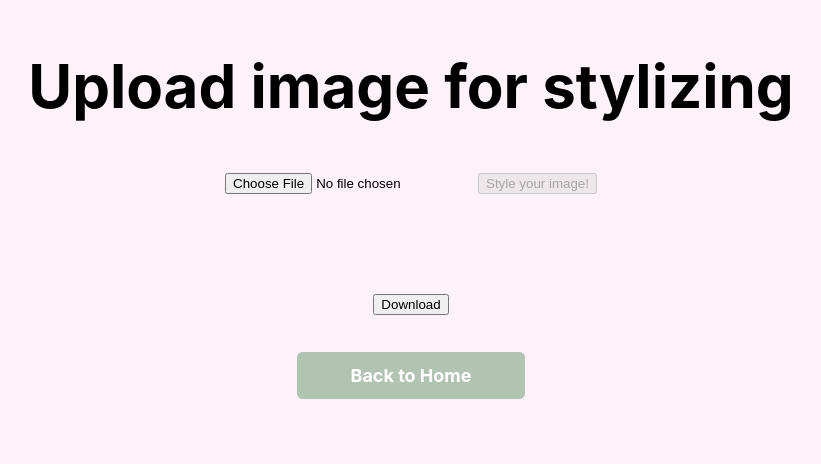
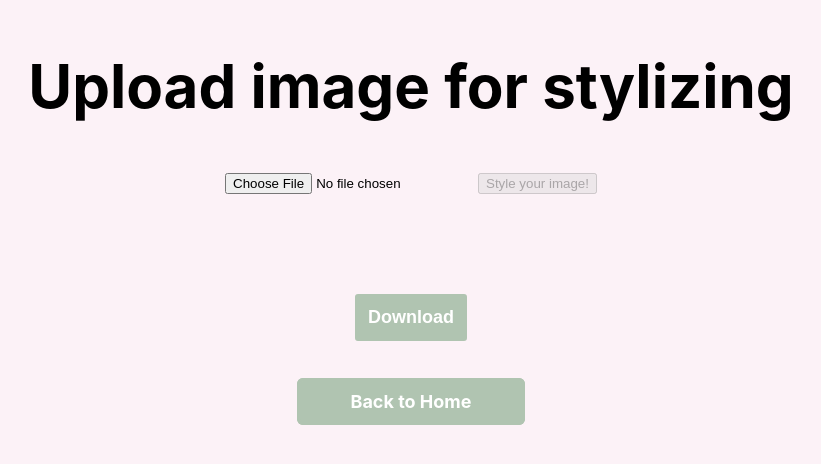
Before and after one commit to natashawong/image-transfer, a React (Create React App) app: page /upload in a window 1280 px wide. Shown: the top 464 px of the page, without its empty margins (229-1050 px from the left). Built offline with nearby package versions, Linux system fonts and the light colour scheme.

Commit message:
id put back

```diff
--- a/src/Pages/Upload.js
+++ b/src/Pages/Upload.js
@@ -126,7 +126,7 @@ export class Upload extends Component {
         {this.state.isSubmitted ? this.uploadScreen() : null}
 
         <div style={{display: "flex", flexDirection: "row", justifyContent: "center", paddingTop: SPACING.SECTIONS}}>
-          <button link={"http://35.222.245.252:5000/result"}
+          <button id="ngrok" link={"http://35.222.245.252:5000/result"}
           download
           buttonStyle={{paddingLeft: SPACING.SECTIONS, paddingRight: SPACING.SECTIONS, borderRadius: 6, fontSize: TEXTSIZE.SMALL}}
           onClick={e => download(e)}>
```
